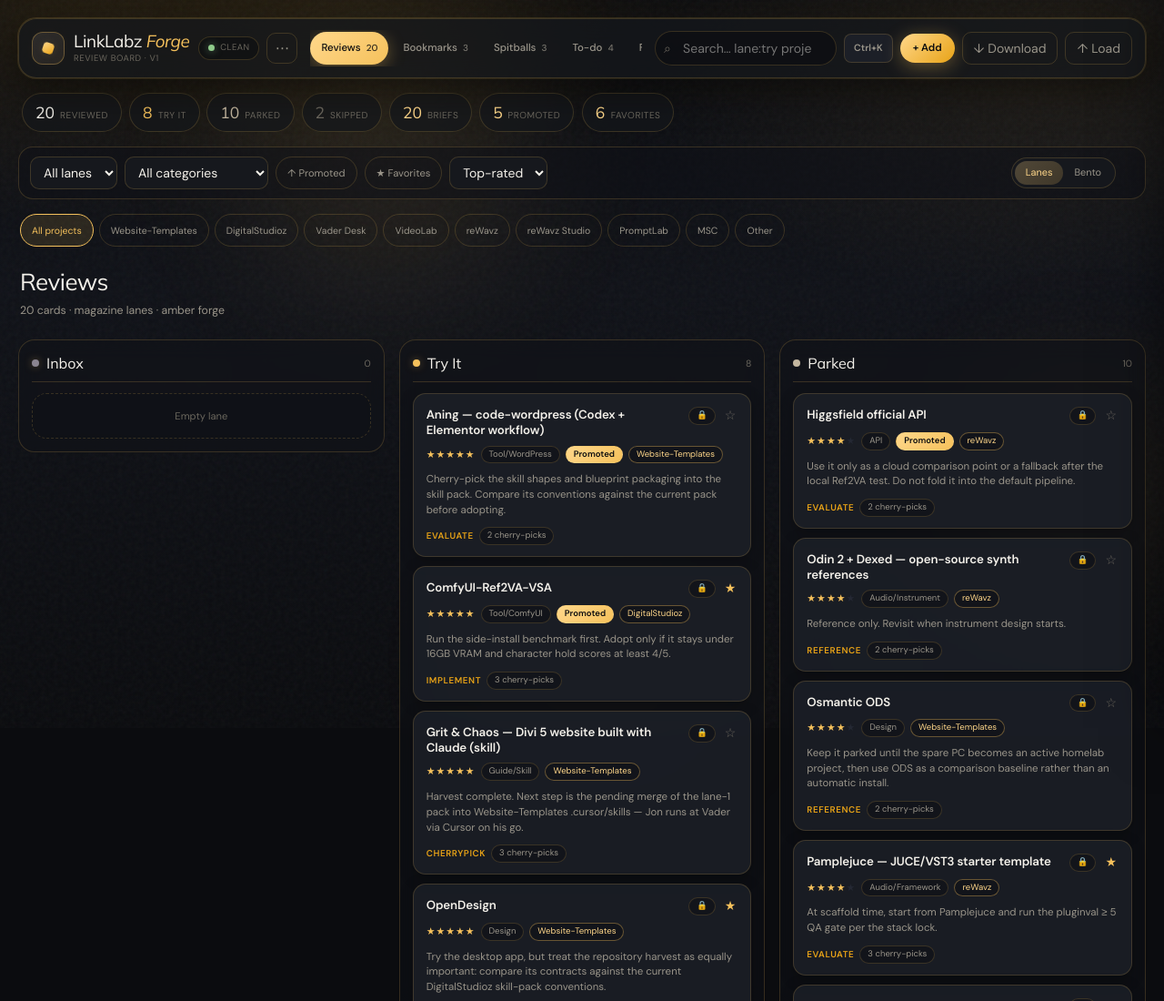
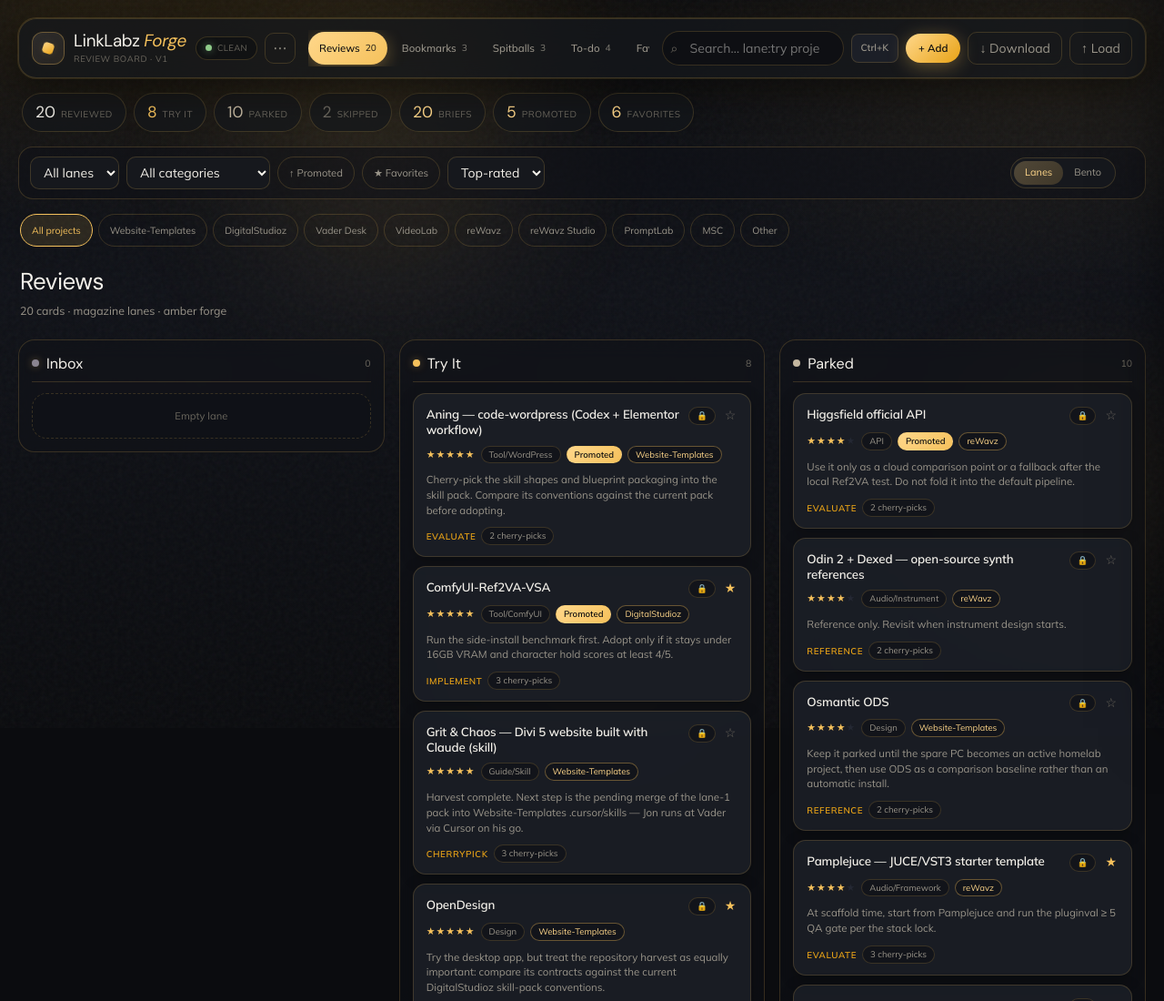
Before and after one commit to jonbeatz/linklabz-forge-preview, a plain HTML site: page index.html in a window 1280 px wide. Shown: the top 1100 px of the page at 91% size. Drawn offline with Linux system fonts and the light colour scheme.

Commit message:
Swap faces: DM Sans display, Mulish UI
Jon preference — favorite face on headlines/wordmark.

```diff
--- a/index.html
+++ b/index.html
@@ -9,7 +9,7 @@
   <link rel="preconnect" href="https://fonts.googleapis.com" />
   <link rel="preconnect" href="https://fonts.gstatic.com" crossorigin />
   <link href="https://fonts.googleapis.com/css2?family=DM+Sans:ital,opsz,wght@0,9..40,400;0,9..40,500;0,9..40,600;0,9..40,700;1,9..40,400;1,9..40,500&family=Mulish:ital,wght@0,400;0,500;0,600;0,700;0,800;1,400;1,600&display=swap" rel="stylesheet" />
-  <link rel="stylesheet" href="styles.css?v=20260923g" />
+  <link rel="stylesheet" href="styles.css?v=20260923h" />
 </head>
 <body>
   <div class="void-bg" aria-hidden="true">
@@ -160,6 +160,6 @@
 
   <div class="toast-host" id="toast-host" aria-live="polite"></div>
 
-  <script src="app.js?v=20260923g"></script>
+  <script src="app.js?v=20260923h"></script>
 </body>
 </html>
--- a/styles.css
+++ b/styles.css
@@ -31,8 +31,8 @@
     0 0 60px rgba(245, 193, 92, 0.06);
   --ease-spring: cubic-bezier(0.22, 1.2, 0.36, 1);
   --ease-out: cubic-bezier(0.22, 1, 0.36, 1);
-  --font-display: "Mulish", system-ui, sans-serif;
-  --font-ui: "DM Sans", system-ui, sans-serif;
+  --font-display: "DM Sans", system-ui, sans-serif;
+  --font-ui: "Mulish", system-ui, sans-serif;
 }
 
 *,
```
